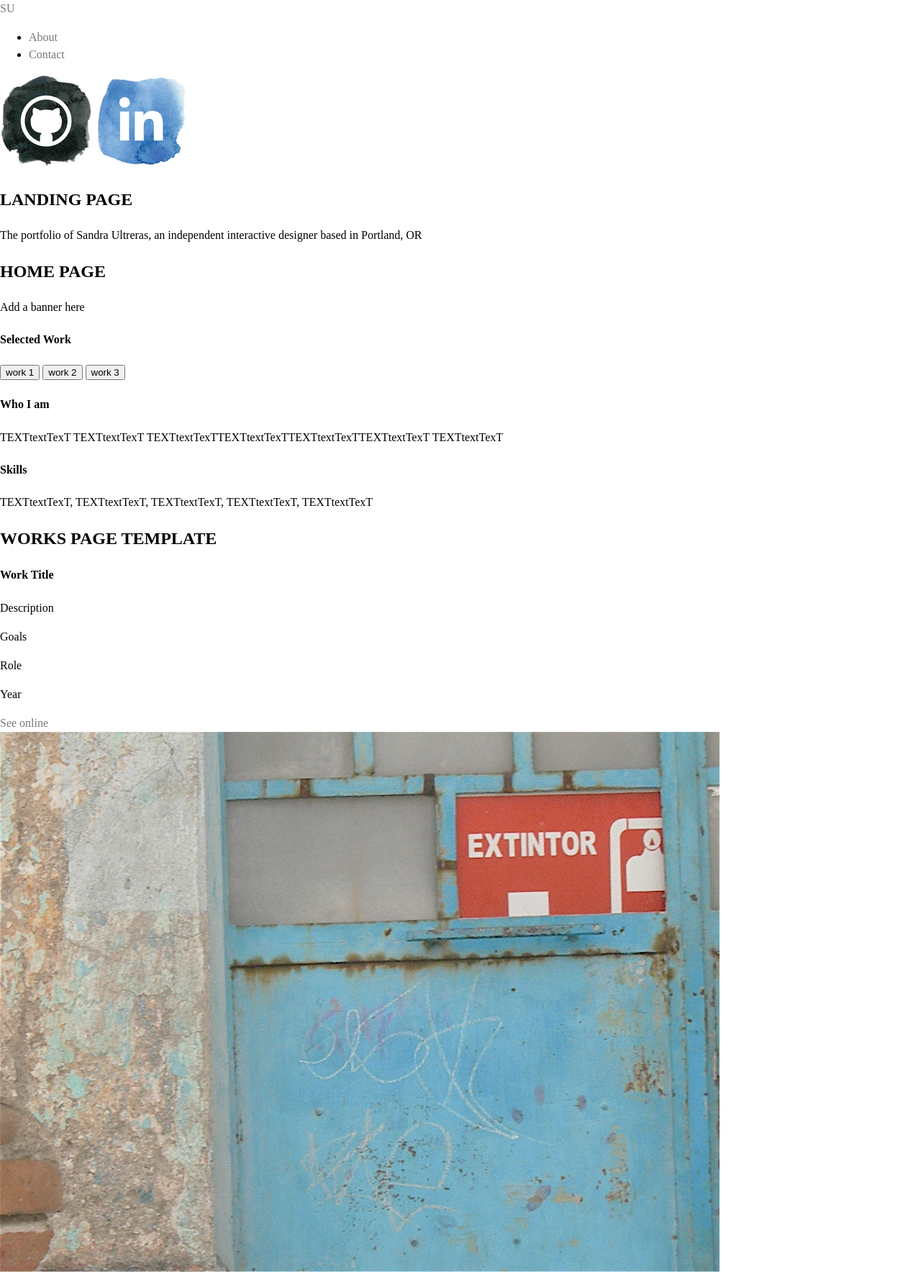
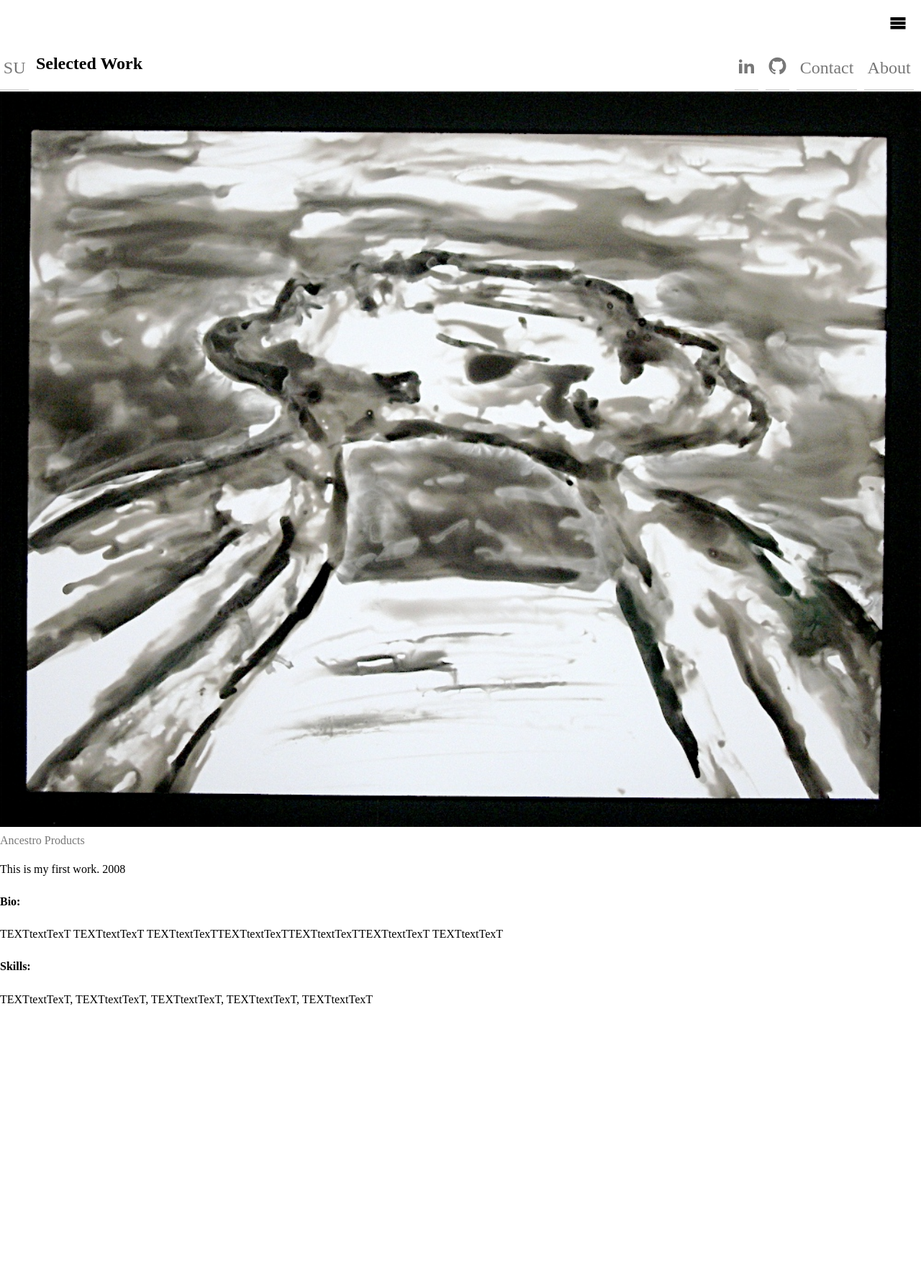
Before and after one commit to sandraul/301n-portfolio, a plain HTML site: page index.html in a window 1280 px wide. Shown: the top 1773 px of the page at 72% size. After the commit the page ends 1417 px from the top, so only its background shows below. Drawn offline with nearby package versions, Linux system fonts and the light colour scheme; files whose address does not match are found by name.

Commit message:
minor changes to file names

```diff
--- a/index.html
+++ b/index.html
@@ -1,85 +1,61 @@
 <!DOCTYPE html>
 <html lang="en">
   <head>
+    <meta charset="UTF-8">
     <title>Sandra Ultreras Portfolio</title>
     <meta name="viewport" content="width=device-width, initial-scale=1">
-    <link rel="stylesheet" href="styles/base.css">
-    <!-- <link rel="stylesheet" href="styles/icons.css">
-    <link rel="stylesheet" href="styles/layout.css">
-    <link rel="stylesheet" href="styles/modules.css">
-    <link rel="icon" href="image/iconName" href="link"> -->
-    <script src="js/jquery-3.2.1.js"></script>
+    <link rel="stylesheet" type="text/css" href="styles/base.css">
+     <script src="https://ajax.googleapis.com/ajax/libs/jquery/3.1.1/jquery.min.js"></script>
     <link href="https://fonts.googleapis.com/css?family=Ubuntu:400,500,700" rel="stylesheet">
+
   </head>
   <body>
     <header>
-      <div id="logo"><a href="index.html" target="_self">SU</a></div>
-      <nav id="navigation">
+      <nav class="main-nav">
+        <div class="icon-menu"></div>
         <ul>
-          <li><a href="index.html" target="_self">About</a></li>
-          <li><a href="#" target="_self">Contact</a></li>
+          <li id="logo"><a href="#" target="_self">SU</a></li>
+          <li class="tab" data-content="about">
+            <a href="#" target="_self">About</a>
+          </li>
+          <li class="tab" data-content="contact">
+            <a href="#" target="_self">Contact</a>
+          </li>
+          <li>
+            <a href="https://github.com/sandraul" target="_blank"  class="icon-github"></a>
+          </li>
+          <li>
+            <a href="https://www.linkedin.com/in/sandra-ultreras" target="_blank" class="icon-linkedin2"></a>
+          </li>
         </ul>
       </nav>
-      <div id="hamburger-menu"><a id="showMenu" href="#"></a></div>
-      <div id="social-media">
-        <a class="soc" href="https://github.com/sandraul" target="_blank"><img src="images/social/github.png"></a>
-        <a class="soc" href="https://www.linkedin.com/in/sandra-ultreras" target="_blank"><img src="images/social/linkedin.png"></a>
-      </div>
     </header>
 
-    <main id="container">
-      <section id="landing-page">
-        <h1>LANDING PAGE</h1>
-        <p>The portfolio of Sandra Ultreras,
-          an independent interactive designer based in Portland, OR</p>
+<!-- jQuery Works template page -->
+      <section id="main" class="content">
+        <h1>Selected Work</h1>
+        <div class="work-container">
+            <article class="template">
+              <img class="image-show" src="">
+              <a href="#" class="title-link">Link</a>
+              <div class="description">Description</div>
+            </article>
+          </div>
       </section>
 
-      <section id="home-page">
-        <h1>HOME PAGE</h1>
-        <p>Add a banner here</p>
-        <div id="work-menu">
-          <h4>Selected Work</h4>
-          <button type="button" name="button">work 1</button>
-          <button type="button" name="button">work 2</button>
-          <button type="button" name="button">work 3</button>
-        </div>
-        <div id="bio">
-          <h4>Who I am</h4>
-          <p>TEXTtextTexT TEXTtextTexT TEXTtextTexTTEXTtextTexTTEXTtextTexTTEXTtextTexT TEXTtextTexT </p>
-          <h4>Skills</h4>
-          <p>TEXTtextTexT, TEXTtextTexT, TEXTtextTexT, TEXTtextTexT, TEXTtextTexT</p>
-        </div>
-      </section>
+<!-- about section -->
+<section id="about" class="content">
+  <div id="about-container">
+    <h4>Bio:</h4>
+    <p>TEXTtextTexT TEXTtextTexT TEXTtextTexTTEXTtextTexTTEXTtextTexTTEXTtextTexT TEXTtextTexT </p>
+    <h4>Skills:</h4>
+    <p>TEXTtextTexT, TEXTtextTexT, TEXTtextTexT, TEXTtextTexT, TEXTtextTexT</p>
+  </div>
+</section>
 
-      <!-- Works template page -->
-      <section id="work-page">
-          <h1>WORKS PAGE TEMPLATE</h1>
-          <div id="description">
-            <h4>Work Title</h4>
-            <p>Description</p>
-            <p>Goals</p>
-            <p>Role</p>
-            <p>Year</p>
-            <a href="#">See online</a>
-          </div>
-          <div id="screenshot">
-            <a href="#">
-              <img id="" src="images/DSCN1583.JPG" alt="">
-            </a>
-          </div>
-          <div id="video-flow">
-            <a href="#">
-              <img id="" src="images/DSCN1583.JPG" alt="">
-            </a>
-          </div>
-          <div id="displays">
-            <a href="#">
-              <img id="" src="images/DSCN1583.JPG" alt="">
-            </a>
-          </div>
-        </section>
-    </main>
-    <script src="scripts/app.js"></script>
-    <script src="script/appData.js"></script>
+
+<script src="vendor/jquery-3.2.1.js"></script>
+<script src="scripts/portfolioData.js"></script>
+<script src="scripts/portfolio.js"></script>
   </body>
 </html>
--- a/scripts/app.js
+++ /dev/null
@@ -1,12 +0,0 @@
-'use strict'
-
-//Constructor Function
-function = Portfolio (portfolio) {
-  this.title = title;
-  this.description = description;
-  this.role = role;
-  this.year = year;
-  this.screenshot = shot;
-  this.videoapp = video;
-  this.displays = displays;
-}
```
Also changed, not shown: scripts/appData.js (deleted, +0 -35 lines), README.md, images/DSCN1583.JPG (deleted), images/social/github.png (deleted), images/social/linkedin.png (deleted).
